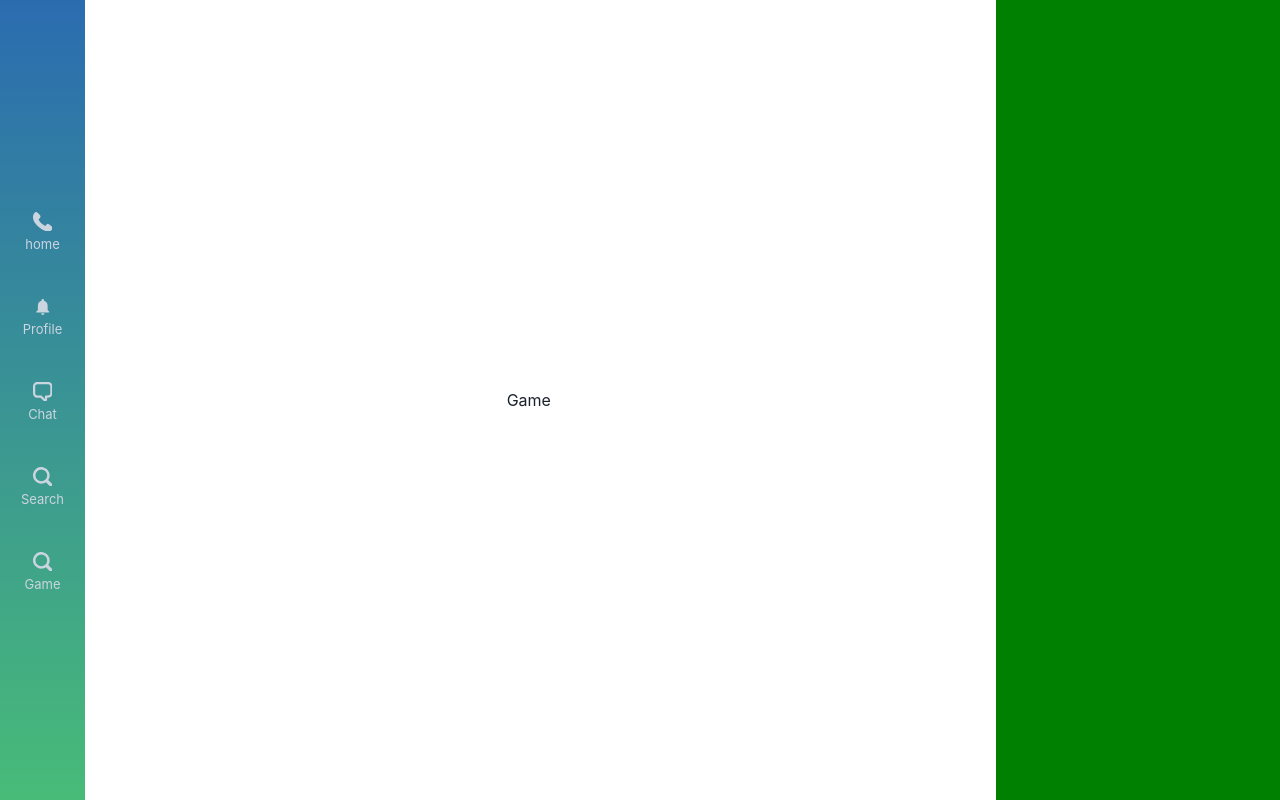
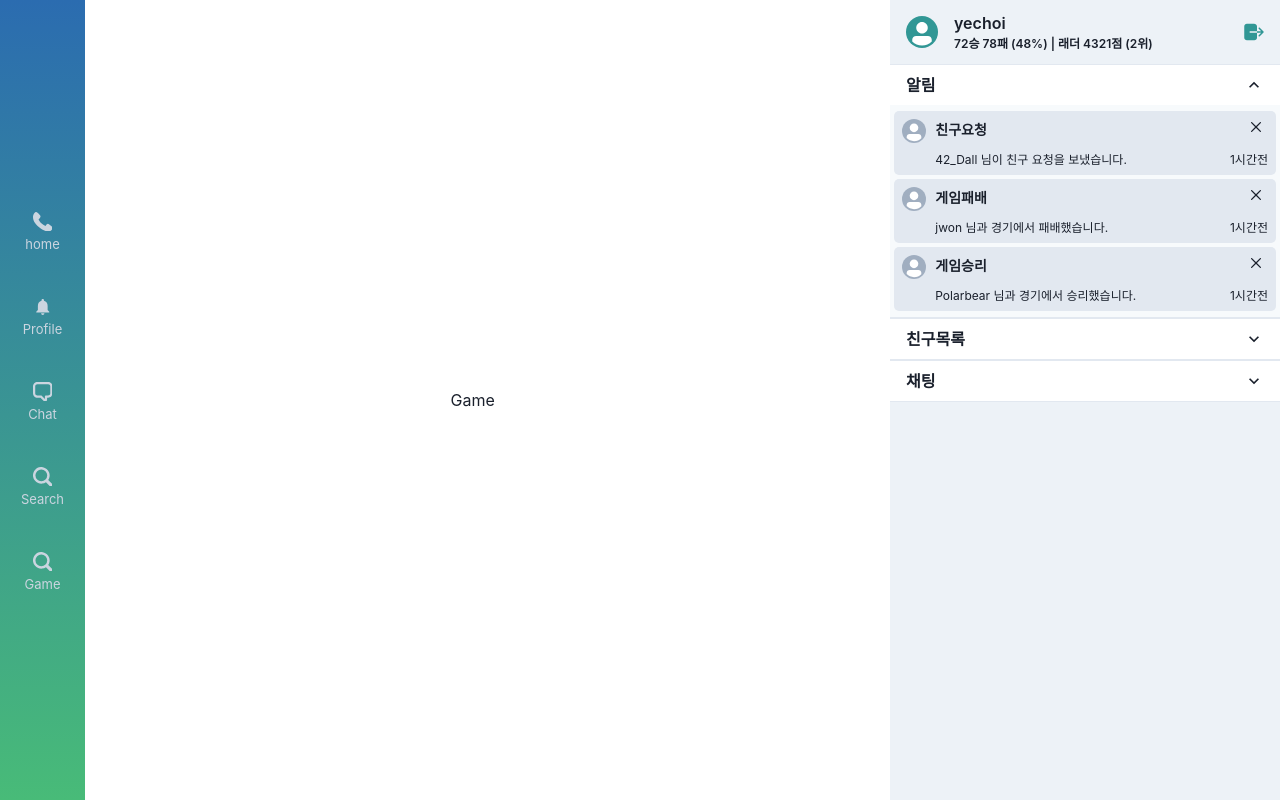
Before and after one commit to transcendence42/ft_transcendence, a React (Create React App) app in the folder front/: page /game in a window 1280 px wide. Built offline with nearby package versions, Linux system fonts and the light colour scheme.

Commit message:
alarm 알림 구현 완료 (#36)
* feat: alarm component ㅅㅐㅇ성

* feat: 알림창 레이아웃 완성

* feat: 프로필 구현 완료

* fix: type string to number

* feat: 알림 메세지 기능 구현

```diff
--- a/front/src/App.tsx
+++ b/front/src/App.tsx
@@ -3,6 +3,7 @@ import { ChakraProvider, Flex, Box, theme, Center } from '@chakra-ui/react';
 import { BrowserRouter as Router, Switch, Route } from 'react-router-dom';
 
 import { Navigation } from './UI/organisms/Navigation';
+import { Alarm } from './UI/organisms/Alarm';
 import Main from './pages/Main';
 import Profile from './pages/Profile';
 import Chat from './pages/Chat';
@@ -31,7 +32,9 @@ export const App = () => (
             </Route>
           </Switch>
         </Center>
-        <Box width="390px" bg="green" />
+        <Box minWidth="390px" maxWidth="390px">
+          <Alarm />
+        </Box>
       </Flex>
     </Router>
   </ChakraProvider>
--- /dev/null
+++ b/front/src/UI/atoms/AlarmMessage/index.tsx
@@ -0,0 +1,37 @@
+import React from 'react';
+
+import { Box, Text, Avatar, Grid, Flex, CloseButton } from '@chakra-ui/react';
+
+import { IalarmMessage } from '../../molecules/AlarmNotifier';
+
+export const AlarmMessage = ({ title, content, alarmTime }: IalarmMessage) => {
+  return (
+    <Box mb="0.5" mt="0.5" p="2" bg="gray.200" borderRadius="5" width="100%" height="64px">
+      <Grid templateColumns="1fr 10fr">
+        <Box>
+          <Avatar size="xs" />
+        </Box>
+        <Flex flexDirection="column">
+          <Box>
+            <Flex justifyContent="space-between">
+              <Text fontWeight="semibold" fontSize="14px">
+                {title}
+              </Text>
+              <CloseButton pb="2" size="sm" />
+            </Flex>
+          </Box>
+          <Box>
+            <Flex justifyContent="space-between">
+              <Text pt="2" fontSize="12px">
+                {content}
+              </Text>
+              <Text pt="2" fontSize="12px">
+                {alarmTime}
+              </Text>
+            </Flex>
+          </Box>
+        </Flex>
+      </Grid>
+    </Box>
+  );
+};
--- /dev/null
+++ b/front/src/UI/atoms/index.tsx
@@ -0,0 +1,5 @@
+import { AlarmMessage } from './AlarmMessage';
+import { ColorModeSwitcher } from './ColorModeSwitcher';
+import { NavIcon } from './NavIcon';
+
+export { AlarmMessage, ColorModeSwitcher, NavIcon };
--- /dev/null
+++ b/front/src/UI/molecules/AlarmChat/index.tsx
@@ -0,0 +1,25 @@
+import React from 'react';
+
+import { AccordionItem, AccordionButton, AccordionPanel, AccordionIcon, Box, Text } from '@chakra-ui/react';
+
+export const AlarmChat = () => {
+  return (
+    <AccordionItem>
+      <h2>
+        <AccordionButton>
+          <Box flex="1" textAlign="left">
+            <Text fontWeight="bold" fontSize="1rem">
+              채팅
+            </Text>
+          </Box>
+          <AccordionIcon />
+        </AccordionButton>
+      </h2>
+      <AccordionPanel pb={4}>
+        Lorem ipsum dolor sit amet, consectetur adipiscing elit, sed do eiusmod tempor incididunt ut labore et dolore
+        magna aliqua. Ut enim ad minim veniam, quis nostrud exercitation ullamco laboris nisi ut aliquip ex ea commodo
+        consequat.
+      </AccordionPanel>
+    </AccordionItem>
+  );
+};
--- /dev/null
+++ b/front/src/UI/molecules/AlarmNotifier/index.tsx
@@ -0,0 +1,56 @@
+import React from 'react';
+
+import { AccordionItem, AccordionButton, AccordionPanel, AccordionIcon, Box, Text, Flex } from '@chakra-ui/react';
+
+import { AlarmMessage } from '../../atoms/AlarmMessage';
+
+const messageData = [
+  {
+    id: '123412a',
+    title: '친구요청',
+    content: '42_Dall 님이 친구 요청을 보냈습니다.',
+    alarmTime: '1시간전',
+  },
+  {
+    id: '3242323a',
+    title: '게임패배',
+    content: 'jwon 님과 경기에서 패배했습니다.',
+    alarmTime: '1시간전',
+  },
+  {
+    id: '12334a',
+    title: '게임승리',
+    content: 'Polarbear 님과 경기에서 승리했습니다.',
+    alarmTime: '1시간전',
+  },
+];
+
+export interface IalarmMessage {
+  title: string;
+  content: string;
+  alarmTime: string;
+}
+
+export const AlarmNotifier = () => {
+  return (
+    <AccordionItem>
+      <h2>
+        <AccordionButton>
+          <Box flex="1" textAlign="left">
+            <Text fontWeight="bold" fontSize="1rem">
+              알림
+            </Text>
+          </Box>
+          <AccordionIcon />
+        </AccordionButton>
+      </h2>
+      <AccordionPanel p={1} bg="gray.50">
+        <Flex flexDirection="column">
+          {messageData.map(({ id, title, content, alarmTime }) => (
+            <AlarmMessage key={id} title={title} content={content} alarmTime={alarmTime} />
+          ))}
+        </Flex>
+      </AccordionPanel>
+    </AccordionItem>
+  );
+};
--- /dev/null
+++ b/front/src/UI/molecules/AlarmUser/index.tsx
@@ -0,0 +1,25 @@
+import React from 'react';
+
+import { AccordionItem, AccordionButton, AccordionPanel, AccordionIcon, Box, Text } from '@chakra-ui/react';
+
+export const AlarmUser = () => {
+  return (
+    <AccordionItem>
+      <h2>
+        <AccordionButton>
+          <Box flex="1" textAlign="left">
+            <Text fontWeight="bold" fontSize="1rem">
+              친구목록
+            </Text>
+          </Box>
+          <AccordionIcon />
+        </AccordionButton>
+      </h2>
+      <AccordionPanel pb={4}>
+        Lorem ipsum dolor sit amet, consectetur adipiscing elit, sed do eiusmod tempor incididunt ut labore et dolore
+        magna aliqua. Ut enim ad minim veniam, quis nostrud exercitation ullamco laboris nisi ut aliquip ex ea commodo
+        consequat.
+      </AccordionPanel>
+    </AccordionItem>
+  );
+};
--- /dev/null
+++ b/front/src/UI/molecules/ProfileSmall/index.tsx
@@ -0,0 +1,53 @@
+import React from 'react';
+
+import { Flex, Box, Avatar, Text } from '@chakra-ui/react';
+
+const logoutIcon = () => {
+  return (
+    <svg width="20" height="18" viewBox="0 0 20 18" fill="none" xmlns="http://www.w3.org/2000/svg">
+      <path
+        d="M5.5 9.00049C5.5 8.80157 5.57902 8.61081 5.71967 8.47016C5.86032 8.3295 6.05108 8.25049 6.25 8.25049H13V3.37549C13 1.87549 11.4161 0.750488 10 0.750488H2.875C2.17903 0.751233 1.51179 1.02803 1.01967 1.52016C0.527545 2.01228 0.250744 2.67952 0.25 3.37549V14.6255C0.250744 15.3214 0.527545 15.9887 1.01967 16.4808C1.51179 16.9729 2.17903 17.2497 2.875 17.2505H10.375C11.071 17.2497 11.7382 16.9729 12.2303 16.4808C12.7224 15.9887 12.9992 15.3214 13 14.6255V9.75049H6.25C6.05108 9.75049 5.86032 9.67147 5.71967 9.53082C5.57902 9.39016 5.5 9.1994 5.5 9.00049Z"
+        fill="#319795"
+      />
+      <path
+        d="M19.5302 8.47165L15.7802 4.72165C15.6384 4.58693 15.4495 4.51294 15.254 4.51544C15.0584 4.51795 14.8715 4.59675 14.7332 4.73505C14.5949 4.87335 14.5161 5.06021 14.5136 5.25578C14.5111 5.45135 14.5851 5.64016 14.7198 5.78196L17.1892 8.2518H13V9.7518H17.1892L14.7198 12.2216C14.6473 12.2906 14.5892 12.3734 14.5492 12.4651C14.5091 12.5568 14.4878 12.6557 14.4865 12.7558C14.4852 12.8559 14.504 12.9552 14.5417 13.0479C14.5794 13.1407 14.6353 13.2249 14.7061 13.2957C14.7769 13.3665 14.8611 13.4224 14.9539 13.4601C15.0466 13.4978 15.1459 13.5166 15.246 13.5153C15.3461 13.514 15.445 13.4927 15.5367 13.4526C15.6284 13.4126 15.7112 13.3545 15.7802 13.282L19.5302 9.53196C19.6707 9.39132 19.7496 9.20063 19.7496 9.0018C19.7496 8.80297 19.6707 8.61228 19.5302 8.47165Z"
+        fill="#319795"
+      />
+    </svg>
+  );
+};
+
+interface IUser {
+  nickname: string;
+  totalWin: number;
+  totalLose: number;
+  radderRating: number;
+  ranking: number;
+}
+
+const winRate = (totalWin: number, totalLose: number) => {
+  return Math.floor((totalWin / (totalWin + totalLose)) * 100);
+};
+
+export const ProfileSmall = ({ nickname, totalWin, totalLose, radderRating, ranking }: IUser) => {
+  const totalRating = winRate(totalWin, totalLose);
+  return (
+    <Flex alignItems="center">
+      <Box p="4" bg="gray.100">
+        <Avatar size="sm" bg="teal.500" />
+      </Box>
+      <Box>
+        <Text fontWeight="semibold" fontSize="16px">
+          {nickname}
+        </Text>
+        <Text
+          fontWeight="semibold"
+          fontSize="12px"
+        >{`${totalWin}승 ${totalLose}패 (${totalRating}%) | 래더 ${radderRating}점 (${ranking}위)`}</Text>
+      </Box>
+      <Box bg="gray.100" position="fixed" right="1rem">
+        {logoutIcon()}
+      </Box>
+    </Flex>
+  );
+};
--- /dev/null
+++ b/front/src/UI/molecules/index.tsx
@@ -0,0 +1,7 @@
+import { AlarmChat } from './AlarmChat';
+import { AlarmNotifier } from './AlarmNotifier';
+import { ProfileSmall } from './ProfileSmall';
+import { AlarmUser } from './AlarmUser';
+import { NavIcons } from './NavIcons';
+
+export { AlarmChat, AlarmNotifier, ProfileSmall, AlarmUser, NavIcons };
--- /dev/null
+++ b/front/src/UI/organisms/Alarm/index.tsx
@@ -0,0 +1,44 @@
+import React from 'react';
+
+import { Flex, Box, Accordion } from '@chakra-ui/react';
+
+import { AlarmChat, AlarmNotifier, ProfileSmall, AlarmUser } from '../../molecules';
+
+const user = {
+  nickname: 'yechoi',
+  totalWin: 72,
+  totalLose: 78,
+  radderRating: 4321,
+  ranking: 2,
+};
+
+export const Alarm = () => {
+  const { nickname, totalWin, totalLose, radderRating, ranking } = user;
+  return (
+    <>
+      <Flex minWidth="390px" maxWidth="390px" height="100vh" flexDirection="column">
+        <Accordion defaultIndex={[0]} allowMultiple>
+          <Box bg="gray.100">
+            <ProfileSmall
+              nickname={nickname}
+              totalWin={totalWin}
+              totalLose={totalLose}
+              radderRating={radderRating}
+              ranking={ranking}
+            />
+          </Box>
+          <Box bg="white">
+            <AlarmNotifier />
+          </Box>
+          <Box bg="white">
+            <AlarmUser />
+          </Box>
+          <Box bg="white">
+            <AlarmChat />
+          </Box>
+        </Accordion>
+        <Box height="full" bg="gray.100"></Box>
+      </Flex>
+    </>
+  );
+};
```
